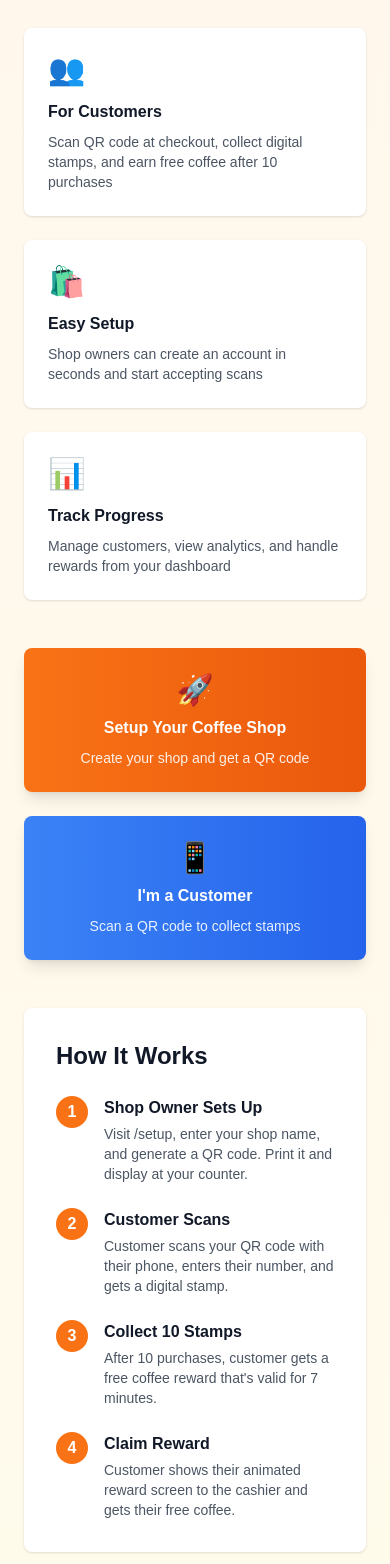
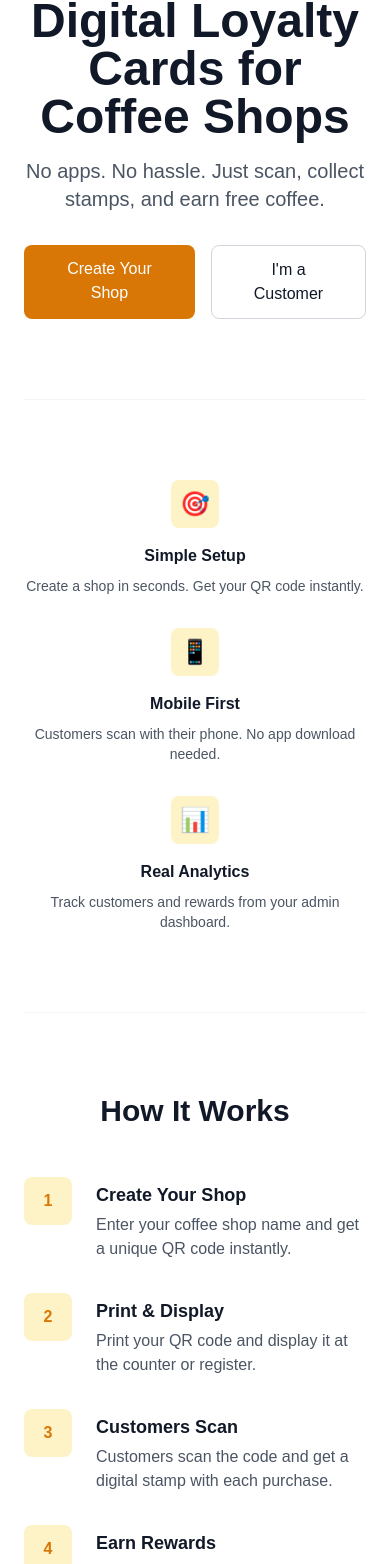
Before and after one commit to Zeyad-3amr/The-Coffee-Loyalty, a Next.js app: page / in a window 390 px wide. Shown: the part 156-1720 px from the top of the page. Built offline with nearby package versions, Linux system fonts and the light colour scheme.

Commit message:
redesign ui - modern and simple look

```diff
--- a/app/admin/[shopId]/page.tsx
+++ b/app/admin/[shopId]/page.tsx
@@ -130,24 +130,23 @@ export default function AdminPage({ params }: AdminPageProps) {
   }
 
   return (
-    <div className="min-h-screen bg-gray-50">
+    <div className="min-h-screen bg-white">
       {/* Header */}
-      <div className="bg-white shadow">
+      <div className="border-b border-gray-200">
         <div className="max-w-6xl mx-auto px-6 py-8 flex justify-between items-start">
           <div>
-            <h1 className="text-3xl font-bold text-gray-900 flex items-center gap-3">
-              <span>☕</span>
+            <h1 className="text-3xl font-bold text-gray-900 mb-1">
               {adminData?.shop?.name}
             </h1>
-            <p className="text-gray-600 mt-2">Shop ID: {adminData?.shop?.id}</p>
+            <p className="text-gray-600 text-sm">Shop ID: {adminData?.shop?.id}</p>
           </div>
           <a
             href={`/print-qr/${shopId}`}
             target="_blank"
             rel="noopener noreferrer"
-            className="bg-blue-500 hover:bg-blue-600 text-white font-bold py-2 px-4 rounded-lg transition flex items-center gap-2"
+            className="bg-amber-600 hover:bg-amber-700 text-white font-medium py-2 px-4 rounded-lg transition"
           >
-            🖨️ Print QR Code
+            Print QR Code
           </a>
         </div>
       </div>
@@ -155,31 +154,31 @@ export default function AdminPage({ params }: AdminPageProps) {
       <div className="max-w-6xl mx-auto px-6 py-8 space-y-8">
         {/* Statistics Cards */}
         <div className="grid grid-cols-1 md:grid-cols-3 gap-6">
-          <div className="bg-white rounded-lg shadow p-6">
+          <div className="bg-gray-50 rounded-lg p-6 border border-gray-200">
             <div className="text-gray-600 text-sm font-medium mb-2">Total Customers</div>
-            <div className="text-4xl font-bold text-orange-600">
+            <div className="text-4xl font-bold text-gray-900">
               {adminData?.totals?.totalCustomers ?? 0}
             </div>
           </div>
-          <div className="bg-white rounded-lg shadow p-6">
+          <div className="bg-gray-50 rounded-lg p-6 border border-gray-200">
             <div className="text-gray-600 text-sm font-medium mb-2">Total Stamps Given</div>
-            <div className="text-4xl font-bold text-blue-600">
+            <div className="text-4xl font-bold text-gray-900">
               {adminData?.totals?.totalStampsGiven ?? 0}
             </div>
           </div>
-          <div className="bg-white rounded-lg shadow p-6">
+          <div className="bg-gray-50 rounded-lg p-6 border border-gray-200">
             <div className="text-gray-600 text-sm font-medium mb-2">Active Rewards</div>
-            <div className="text-4xl font-bold text-green-600">
+            <div className="text-4xl font-bold text-gray-900">
               {adminData?.totals?.totalRewardsRedeemed ?? 0}
             </div>
           </div>
         </div>
 
         {/* Manual Stamp Section */}
-        <div className="bg-white rounded-lg shadow p-6">
-          <h2 className="text-xl font-bold text-gray-900 mb-4">Add Stamp Manually</h2>
+        <div className="bg-gray-50 rounded-lg p-6 border border-gray-200">
+          <h2 className="text-lg font-semibold text-gray-900 mb-2">Add Stamp Manually</h2>
           <p className="text-gray-600 text-sm mb-4">
-            Use this if the customer's phone doesn't work or for other issues
+            Use this if the customer's phone doesn't work
           </p>
           <div className="flex gap-3">
             <input
@@ -192,40 +191,40 @@ export default function AdminPage({ params }: AdminPageProps) {
               }}
               placeholder="01012345678"
               maxLength={11}
-              className={`flex-1 px-4 py-2 border rounded-lg font-mono focus:outline-none ${
+              className={`flex-1 px-4 py-2 border rounded-lg font-mono focus:outline-none focus:ring-2 ${
                 manualError
-                  ? 'border-red-500 focus:border-red-600'
-                  : 'border-gray-300 focus:border-orange-500'
+                  ? 'border-red-500 focus:ring-red-500'
+                  : 'border-gray-300 focus:ring-amber-600'
               }`}
             />
             <button
               onClick={handleAddManualStamp}
               disabled={manualPhone.length !== 11 || isAddingStamp}
-              className="bg-orange-500 hover:bg-orange-600 disabled:bg-gray-300 text-white font-bold px-6 py-2 rounded-lg transition"
+              className="bg-amber-600 hover:bg-amber-700 disabled:bg-gray-300 text-white font-medium px-6 py-2 rounded-lg transition"
             >
-              {isAddingStamp ? 'Adding...' : 'Add Stamp'}
+              {isAddingStamp ? 'Adding...' : 'Add'}
             </button>
           </div>
           {manualError && <p className="text-red-600 text-sm mt-2">{manualError}</p>}
         </div>
 
         {/* Customers List */}
-        <div className="bg-white rounded-lg shadow overflow-hidden">
-          <div className="px-6 py-4 border-b border-gray-200">
-            <h2 className="text-xl font-bold text-gray-900">Customers</h2>
+        <div className="overflow-hidden border border-gray-200 rounded-lg">
+          <div className="px-6 py-4 bg-gray-50 border-b border-gray-200">
+            <h2 className="text-lg font-semibold text-gray-900">Customers</h2>
           </div>
           <div className="overflow-x-auto">
             <table className="w-full">
               <thead className="bg-gray-50 border-b border-gray-200">
                 <tr>
                   <th className="px-6 py-3 text-left text-sm font-semibold text-gray-900">
-                    Phone Number
+                    Phone
                   </th>
                   <th className="px-6 py-3 text-center text-sm font-semibold text-gray-900">
                     Stamps
                   </th>
                   <th className="px-6 py-3 text-center text-sm font-semibold text-gray-900">
-                    Reward Status
+                    Reward
                   </th>
                   <th className="px-6 py-3 text-left text-sm font-semibold text-gray-900">
                     Last Scan
@@ -246,14 +245,14 @@ export default function AdminPage({ params }: AdminPageProps) {
                         {formatPhoneNumber(customer.phoneNumber)}
                       </td>
                       <td className="px-6 py-4 text-center">
-                        <span className="inline-block bg-orange-100 text-orange-800 px-3 py-1 rounded-full text-sm font-bold">
+                        <span className="inline-block bg-amber-100 text-amber-800 px-3 py-1 rounded-full text-sm font-medium">
                           {customer.stampCount}/10
                         </span>
                       </td>
                       <td className="px-6 py-4 text-center">
                         {customer.rewardActive ? (
-                          <span className="inline-block bg-green-100 text-green-800 px-3 py-1 rounded-full text-sm font-bold">
-                            ✓ Active
+                          <span className="inline-block bg-green-100 text-green-800 px-3 py-1 rounded-full text-sm font-medium">
+                            Active
                           </span>
                         ) : (
                           <span className="text-gray-500 text-sm">—</span>
--- a/app/page.tsx
+++ b/app/page.tsx
@@ -1,124 +1,143 @@
 export default function Home() {
   return (
-    <div className="min-h-screen bg-gradient-to-b from-orange-50 to-amber-50">
+    <div className="min-h-screen bg-white">
       {/* Header */}
-      <div className="bg-white shadow">
-        <div className="max-w-4xl mx-auto px-6 py-8">
-          <h1 className="text-4xl font-bold text-gray-900 flex items-center gap-3">
-            <span>☕</span>
-            Coffee Loyalty
+      <nav className="border-b border-gray-100 sticky top-0 bg-white/95 backdrop-blur">
+        <div className="max-w-6xl mx-auto px-6 py-4 flex items-center justify-between">
+          <div className="flex items-center gap-2">
+            <div className="w-10 h-10 bg-amber-600 rounded-lg flex items-center justify-center text-white font-bold text-lg">
+              ☕
+            </div>
+            <span className="text-xl font-semibold text-gray-900">Brew</span>
+          </div>
+          <div className="text-sm text-gray-600">Coffee Loyalty Made Simple</div>
+        </div>
+      </nav>
+
+      {/* Hero Section */}
+      <div className="max-w-6xl mx-auto px-6 py-20">
+        <div className="max-w-2xl mx-auto text-center mb-20">
+          <h1 className="text-5xl font-bold text-gray-900 mb-4">
+            Digital Loyalty Cards for Coffee Shops
           </h1>
-          <p className="text-gray-600 mt-2">Digital stamp card for your coffee shop</p>
-        </div>
-      </div>
+          <p className="text-xl text-gray-600 mb-8">
+            No apps. No hassle. Just scan, collect stamps, and earn free coffee.
+          </p>
 
-      {/* Main Content */}
-      <div className="max-w-4xl mx-auto px-6 py-12">
-        {/* Feature Overview */}
-        <div className="grid grid-cols-1 md:grid-cols-3 gap-6 mb-12">
-          <div className="bg-white rounded-lg shadow p-6">
-            <div className="text-3xl mb-3">👥</div>
-            <h3 className="font-bold text-gray-900 mb-2">For Customers</h3>
-            <p className="text-gray-600 text-sm">
-              Scan QR code at checkout, collect digital stamps, and earn free coffee after 10 purchases
-            </p>
-          </div>
-          <div className="bg-white rounded-lg shadow p-6">
-            <div className="text-3xl mb-3">🛍️</div>
-            <h3 className="font-bold text-gray-900 mb-2">Easy Setup</h3>
-            <p className="text-gray-600 text-sm">
-              Shop owners can create an account in seconds and start accepting scans
-            </p>
-          </div>
-          <div className="bg-white rounded-lg shadow p-6">
-            <div className="text-3xl mb-3">📊</div>
-            <h3 className="font-bold text-gray-900 mb-2">Track Progress</h3>
-            <p className="text-gray-600 text-sm">
-              Manage customers, view analytics, and handle rewards from your dashboard
-            </p>
+          {/* CTA Buttons */}
+          <div className="flex gap-4 justify-center">
+            <a
+              href="/setup"
+              className="px-6 py-3 bg-amber-600 hover:bg-amber-700 text-white font-medium rounded-lg transition transform hover:scale-105"
+            >
+              Create Your Shop
+            </a>
+            <a
+              href="/scan"
+              className="px-6 py-3 border border-gray-300 hover:border-gray-400 text-gray-900 font-medium rounded-lg transition"
+            >
+              I'm a Customer
+            </a>
           </div>
         </div>
 
-        {/* CTA Buttons */}
-        <div className="grid grid-cols-1 md:grid-cols-2 gap-6 mb-12">
-          <a
-            href="/setup"
-            className="bg-gradient-to-r from-orange-500 to-orange-600 hover:from-orange-600 hover:to-orange-700 text-white font-bold py-6 px-8 rounded-lg text-center transition shadow-lg"
-          >
-            <div className="text-3xl mb-2">🚀</div>
-            Setup Your Coffee Shop
-            <p className="text-sm font-normal mt-2 opacity-90">
-              Create your shop and get a QR code
-            </p>
-          </a>
-          <a
-            href="/scan"
-            className="bg-gradient-to-r from-blue-500 to-blue-600 hover:from-blue-600 hover:to-blue-700 text-white font-bold py-6 px-8 rounded-lg text-center transition shadow-lg"
-          >
-            <div className="text-3xl mb-2">📱</div>
-            I'm a Customer
-            <p className="text-sm font-normal mt-2 opacity-90">
-              Scan a QR code to collect stamps
-            </p>
-          </a>
+        {/* Features Grid */}
+        <div className="grid md:grid-cols-3 gap-8 py-20 border-t border-b border-gray-100">
+          <div className="text-center">
+            <div className="w-12 h-12 bg-amber-100 rounded-lg flex items-center justify-center mx-auto mb-4 text-2xl">
+              🎯
+            </div>
+            <h3 className="font-semibold text-gray-900 mb-2">Simple Setup</h3>
+            <p className="text-gray-600 text-sm">Create a shop in seconds. Get your QR code instantly.</p>
+          </div>
+
+          <div className="text-center">
+            <div className="w-12 h-12 bg-amber-100 rounded-lg flex items-center justify-center mx-auto mb-4 text-2xl">
+              📱
+            </div>
+            <h3 className="font-semibold text-gray-900 mb-2">Mobile First</h3>
+            <p className="text-gray-600 text-sm">Customers scan with their phone. No app download needed.</p>
+          </div>
+
+          <div className="text-center">
+            <div className="w-12 h-12 bg-amber-100 rounded-lg flex items-center justify-center mx-auto mb-4 text-2xl">
+              📊
+            </div>
+            <h3 className="font-semibold text-gray-900 mb-2">Real Analytics</h3>
+            <p className="text-gray-600 text-sm">Track customers and rewards from your admin dashboard.</p>
+          </div>
         </div>
 
         {/* How It Works */}
-        <div className="bg-white rounded-lg shadow p-8">
-          <h2 className="text-2xl font-bold text-gray-900 mb-6">How It Works</h2>
-          <div className="space-y-6">
-            <div className="flex gap-4">
-              <div className="flex-shrink-0 w-8 h-8 rounded-full bg-orange-500 text-white flex items-center justify-center font-bold">
-                1
+        <div className="py-20 max-w-3xl mx-auto">
+          <h2 className="text-3xl font-bold text-gray-900 text-center mb-12">How It Works</h2>
+
+          <div className="space-y-8">
+            <div className="flex gap-6">
+              <div className="flex-shrink-0">
+                <div className="flex items-center justify-center h-12 w-12 rounded-lg bg-amber-100 text-amber-600 font-bold">
+                  1
+                </div>
               </div>
-              <div>
-                <h3 className="font-bold text-gray-900">Shop Owner Sets Up</h3>
-                <p className="text-gray-600 text-sm mt-1">
-                  Visit /setup, enter your shop name, and generate a QR code. Print it and display at your counter.
-                </p>
+              <div className="pt-1">
+                <h3 className="text-lg font-semibold text-gray-900 mb-1">Create Your Shop</h3>
+                <p className="text-gray-600">Enter your coffee shop name and get a unique QR code instantly.</p>
               </div>
             </div>
-            <div className="flex gap-4">
-              <div className="flex-shrink-0 w-8 h-8 rounded-full bg-orange-500 text-white flex items-center justify-center font-bold">
-                2
+
+            <div className="flex gap-6">
+              <div className="flex-shrink-0">
+                <div className="flex items-center justify-center h-12 w-12 rounded-lg bg-amber-100 text-amber-600 font-bold">
+                  2
+                </div>
               </div>
-              <div>
-                <h3 className="font-bold text-gray-900">Customer Scans</h3>
-                <p className="text-gray-600 text-sm mt-1">
-                  Customer scans your QR code with their phone, enters their number, and gets a digital stamp.
-                </p>
+              <div className="pt-1">
+                <h3 className="text-lg font-semibold text-gray-900 mb-1">Print & Display</h3>
+                <p className="text-gray-600">Print your QR code and display it at the counter or register.</p>
               </div>
             </div>
-            <div className="flex gap-4">
-              <div className="flex-shrink-0 w-8 h-8 rounded-full bg-orange-500 text-white flex items-center justify-center font-bold">
-                3
+
+            <div className="flex gap-6">
+              <div className="flex-shrink-0">
+                <div className="flex items-center justify-center h-12 w-12 rounded-lg bg-amber-100 text-amber-600 font-bold">
+                  3
+                </div>
               </div>
-              <div>
-                <h3 className="font-bold text-gray-900">Collect 10 Stamps</h3>
-                <p className="text-gray-600 text-sm mt-1">
-                  After 10 purchases, customer gets a free coffee reward that's valid for 7 minutes.
-                </p>
+              <div className="pt-1">
+                <h3 className="text-lg font-semibold text-gray-900 mb-1">Customers Scan</h3>
+                <p className="text-gray-600">Customers scan the code and get a digital stamp with each purchase.</p>
               </div>
             </div>
-            <div className="flex gap-4">
-              <div className="flex-shrink-0 w-8 h-8 rounded-full bg-orange-500 text-white flex items-center justify-center font-bold">
-                4
+
+            <div className="flex gap-6">
+              <div className="flex-shrink-0">
+                <div className="flex items-center justify-center h-12 w-12 rounded-lg bg-amber-100 text-amber-600 font-bold">
+                  4
+                </div>
               </div>
-              <div>
-                <h3 className="font-bold text-gray-900">Claim Reward</h3>
-                <p className="text-gray-600 text-sm mt-1">
-                  Customer shows their animated reward screen to the cashier and gets their free coffee.
-                </p>
+              <div className="pt-1">
+                <h3 className="text-lg font-semibold text-gray-900 mb-1">Earn Rewards</h3>
+                <p className="text-gray-600">After 10 stamps, they get a free coffee. It's that simple.</p>
               </div>
             </div>
           </div>
         </div>
 
-        {/* Footer Info */}
-        <div className="mt-12 text-center text-gray-600">
-          <p className="text-sm">
-            Built with Next.js • Powered by Supabase • No app download required
-          </p>
+        {/* Bottom CTA */}
+        <div className="bg-gray-50 rounded-2xl p-12 text-center max-w-2xl mx-auto mb-20">
+          <h3 className="text-2xl font-bold text-gray-900 mb-3">Ready to boost customer loyalty?</h3>
+          <p className="text-gray-600 mb-6">Start for free. No credit card required.</p>
+          <a
+            href="/setup"
+            className="inline-block px-8 py-3 bg-amber-600 hover:bg-amber-700 text-white font-medium rounded-lg transition transform hover:scale-105"
+          >
+            Create Your Shop Now
+          </a>
+        </div>
+
+        {/* Footer */}
+        <div className="border-t border-gray-100 pt-8 text-center text-gray-600 text-sm">
+          <p>Built with Next.js • Powered by Supabase • No app download required</p>
         </div>
       </div>
     </div>
--- a/app/setup/page.tsx
+++ b/app/setup/page.tsx
@@ -83,12 +83,11 @@ export default function SetupPage() {
 
   if (pageState === 'input') {
     return (
-      <div className="flex flex-col items-center justify-center min-h-screen bg-gradient-to-b from-orange-50 to-amber-50 px-4">
-        <div className="w-full max-w-md">
+      <div className="min-h-screen bg-white px-4 py-12">
+        <div className="max-w-md mx-auto">
           <div className="text-center mb-8">
-            <h1 className="text-4xl mb-2">☕</h1>
-            <h2 className="text-2xl font-bold text-gray-900">Setup Your Coffee Shop</h2>
-            <p className="text-gray-600 text-sm mt-2">Get started with the loyalty program</p>
+            <h1 className="text-4xl font-bold text-gray-900 mb-2">Create Your Shop</h1>
+            <p className="text-gray-600">Get your unique QR code to start collecting stamps</p>
           </div>
 
           <div className="space-y-4">
@@ -103,12 +102,12 @@ export default function SetupPage() {
                   setShopName(e.target.value);
                   setShopNameError('');
                 }}
-                placeholder="e.g., Downtown Coffee"
+                placeholder="Downtown Coffee"
                 maxLength={50}
-                className={`w-full px-4 py-3 border-2 rounded-lg focus:outline-none ${
+                className={`w-full px-4 py-3 border rounded-lg focus:outline-none focus:ring-2 ${
                   shopNameError
-                    ? 'border-red-500 focus:border-red-600'
-                    : 'border-gray-300 focus:border-orange-500'
+                    ? 'border-red-500 focus:ring-red-500'
+                    : 'border-gray-300 focus:ring-amber-600'
                 }`}
               />
               {shopNameError && (
@@ -119,9 +118,9 @@ export default function SetupPage() {
             <button
               onClick={handleCreateShop}
               disabled={!shopName.trim() || isSubmitting}
-              className="w-full bg-orange-500 hover:bg-orange-600 disabled:bg-gray-300 text-white font-bold py-3 rounded-lg transition"
+              className="w-full bg-amber-600 hover:bg-amber-700 disabled:bg-gray-300 text-white font-medium py-3 rounded-lg transition"
             >
-              {isSubmitting ? 'Creating Shop...' : 'Create Shop & Generate QR Code'}
+              {isSubmitting ? 'Creating Shop...' : 'Create Shop'}
             </button>
           </div>
         </div>
@@ -131,7 +130,7 @@ export default function SetupPage() {
 
   if (pageState === 'loading') {
     return (
-      <div className="flex items-center justify-center min-h-screen bg-gradient-to-b from-orange-50 to-amber-50">
+      <div className="flex items-center justify-center min-h-screen bg-white">
         <div className="text-center">
           <div className="text-4xl mb-4 animate-bounce">☕</div>
           <p className="text-gray-600">Creating your shop...</p>
@@ -148,24 +147,23 @@ export default function SetupPage() {
     const scanUrl = `${typeof window !== 'undefined' ? window.location.origin : ''}/scan/${qrCode}`;
 
     return (
-      <div className="min-h-screen bg-gradient-to-b from-green-50 to-emerald-50 px-4 py-8">
+      <div className="min-h-screen bg-white px-4 py-12">
         <div className="max-w-md mx-auto">
           {/* Success Header */}
           <div className="text-center mb-8">
-            <h1 className="text-4xl mb-2">✨</h1>
-            <h2 className="text-2xl font-bold text-gray-900">Shop Created!</h2>
-            <p className="text-gray-600 text-sm mt-2">{shopName}</p>
+            <h1 className="text-4xl font-bold text-gray-900 mb-2">Shop Created!</h1>
+            <p className="text-gray-600">{shopName}</p>
           </div>
 
           {/* QR Code Section */}
-          <div className="bg-white rounded-lg shadow-lg p-8 mb-6">
+          <div className="bg-gray-50 rounded-lg p-8 mb-6 border border-gray-200">
             <div className="text-center mb-4">
-              <h3 className="text-lg font-semibold text-gray-900 mb-4">
+              <h3 className="text-lg font-semibold text-gray-900 mb-6">
                 Customer Scan Code
               </h3>
               <div
                 ref={qrRef}
-                className="bg-white p-4 rounded-lg inline-block"
+                className="bg-white p-4 rounded-lg inline-block border border-gray-200"
               >
                 <QRCodeSVG
                   value={scanUrl}
@@ -181,43 +179,38 @@ export default function SetupPage() {
             <div className="mt-6 space-y-2">
               <button
                 onClick={handleDownloadQR}
-                className="w-full bg-blue-500 hover:bg-blue-600 text-white font-bold py-3 rounded-lg transition"
+                className="w-full bg-amber-600 hover:bg-amber-700 text-white font-medium py-3 rounded-lg transition"
               >
-                📥 Download QR Code as PNG
+                Download QR Code
               </button>
               <a
                 href={`/print-qr/${shopId}`}
                 target="_blank"
                 rel="noopener noreferrer"
-                className="w-full bg-green-500 hover:bg-green-600 text-white font-bold py-3 rounded-lg transition flex items-center justify-center gap-2"
+                className="w-full border border-gray-300 hover:border-gray-400 text-gray-900 font-medium py-3 rounded-lg transition flex items-center justify-center"
               >
-                🖨️ View Printable QR Code
+                View Printable QR Code
               </a>
-              <p className="text-xs text-gray-500 text-center">
-                Print this QR code and display at your counter
-              </p>
             </div>
           </div>
 
           {/* Admin Access Section */}
-          <div className="bg-white rounded-lg shadow-lg p-6 mb-6">
-            <h3 className="text-lg font-semibold text-gray-900 mb-3">Your Admin Dashboard</h3>
+          <div className="bg-gray-50 rounded-lg p-6 border border-gray-200">
+            <h3 className="text-lg font-semibold text-gray-900 mb-3">Admin Dashboard</h3>
             <p className="text-sm text-gray-600 mb-4">
-              View customers, manage stamps, and track loyalty program performance
+              View customers and manage stamps
             </p>
             <button
               onClick={handleGoToAdmin}
-              className="w-full bg-orange-500 hover:bg-orange-600 text-white font-bold py-3 rounded-lg transition"
+              className="w-full bg-amber-600 hover:bg-amber-700 text-white font-medium py-3 rounded-lg transition"
             >
-              Go to Admin Dashboard
+              Go to Dashboard
             </button>
           </div>
 
           {/* Info Section */}
-          <div className="bg-amber-50 border-l-4 border-amber-500 p-4 rounded-lg">
-            <p className="text-sm text-amber-800">
-              <strong>Note:</strong> Save the admin dashboard URL in your bookmarks. You can come back anytime by visiting <code className="text-xs font-mono bg-amber-100 px-2 py-1 rounded">/admin/{shopId}</code>
-            </p>
+          <div className="bg-amber-50 p-4 rounded-lg border border-amber-200 text-sm text-gray-700">
+            Save the dashboard URL: <code className="bg-white px-2 py-1 rounded font-mono text-xs">/admin/{shopId}</code>
           </div>
         </div>
       </div>
```
Also changed, not shown: app/components/ErrorDisplay.tsx (+6 -6 lines), app/print-qr/[shopId]/page.tsx (+17 -17 lines), app/scan/[shopCode]/page.tsx (+30 -31 lines).
